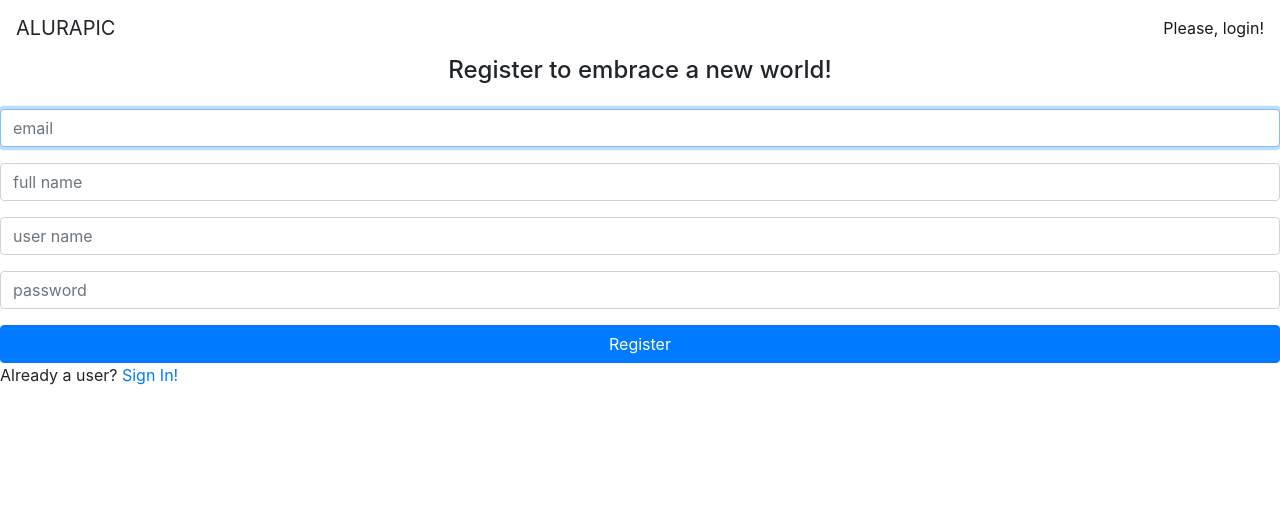
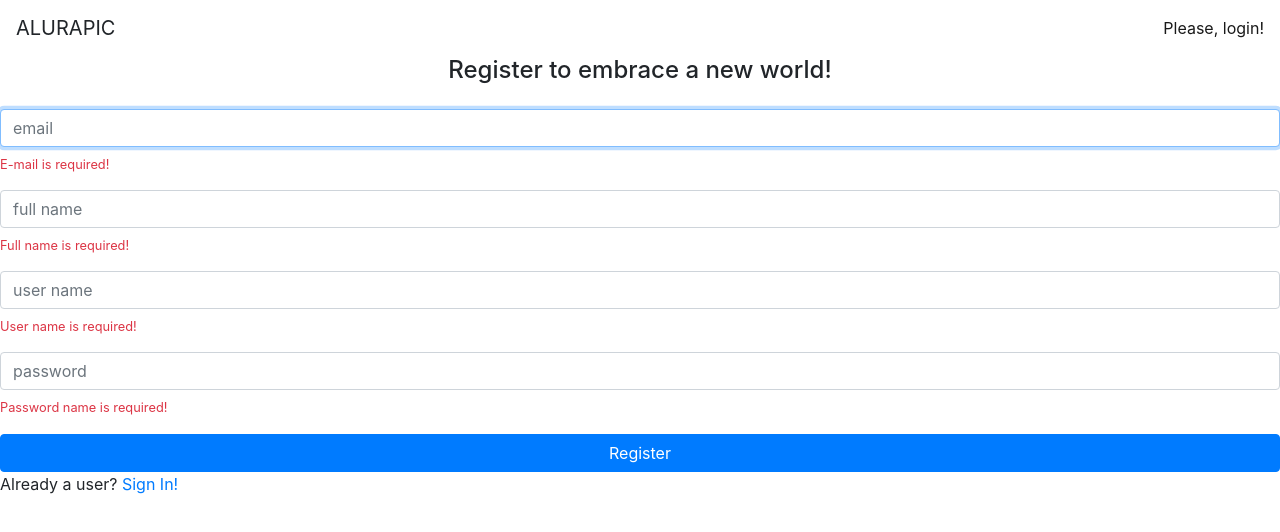
Before and after one commit to DanielleRS/alurapic, an Angular app: page /signup in a window 1280 px wide. Shown: the top 532 px of the page. Built offline with nearby package versions, Linux system fonts and the light colour scheme.

Commit message:
Validacao do formulario

```diff
--- a/src/app/home/signup/signup.component.html
+++ b/src/app/home/signup/signup.component.html
@@ -1,21 +1,65 @@
 <h4 class="text-center"> Register to embrace a new world!</h4>
 
-<form  class="form mt-4">
+<form  [formGroup]="signupForm" class="form mt-4">
     <div class="form-group">
-        <input  placeholder="email" class="form-control" autofocus >
-
+        <input  formControlName="email" placeholder="email" class="form-control" autofocus >
+        <ap-vmessage
+            *ngIf="signupForm.get('email').errors?.required"
+            text="E-mail is required!">
+        </ap-vmessage>
+        <ap-vmessage
+            *ngIf="signupForm.get('email').errors?.email"
+            text="Invalid e-mail">
+        </ap-vmessage>
     </div>
     <div class="form-group">
-        <input placeholder="full name" class="form-control">
-
+        <input formControlName="fullName" placeholder="full name" class="form-control">
+        <ap-vmessage
+            *ngIf="signupForm.get('fullName').errors?.required"
+            text="Full name is required!">
+        </ap-vmessage>
+        <ap-vmessage
+            *ngIf="signupForm.get('fullName').errors?.minlength"
+            text="Minimum length is 2">
+        </ap-vmessage>
+        <ap-vmessage
+            *ngIf="signupForm.get('fullName').errors?.maxlength"
+            text="Maximum length is 40">
+        </ap-vmessage>
     </div>
     <div class="form-group">
-        <input placeholder="user name" class="form-control">
-
+        <input formControlName="userName" placeholder="user name" class="form-control">
+        <ap-vmessage
+            *ngIf="signupForm.get('userName').errors?.required"
+            text="User name is required!">
+        </ap-vmessage>
+        <ap-vmessage
+            *ngIf="signupForm.get('userName').errors?.minlength"
+            text="Minimum length is 2">
+        </ap-vmessage>
+        <ap-vmessage
+            *ngIf="signupForm.get('userName').errors?.maxlength"
+            text="Maximum length is 30">
+        </ap-vmessage>
+        <ap-vmessage
+            *ngIf="signupForm.get('userName').errors?.pattern"
+            text="Must be lower case">
+        </ap-vmessage>
     </div>
     <div class="form-group">
-        <input type="password" placeholder="password" class="form-control">
-
+        <input formControlName="password" type="password" placeholder="password" class="form-control">
+        <ap-vmessage
+            *ngIf="signupForm.get('password').errors?.required"
+            text="Password name is required!">
+        </ap-vmessage>
+        <ap-vmessage
+            *ngIf="signupForm.get('password').errors?.minlength"
+            text="Minimum length is 8">
+        </ap-vmessage>
+        <ap-vmessage
+            *ngIf="signupForm.get('password').errors?.maxlength"
+            text="Maximum length is 14">
+        </ap-vmessage>
     </div>
     <button class="btn btn-primary btn-block">Register</button>
 
--- a/src/app/home/signup/signup.component.ts
+++ b/src/app/home/signup/signup.component.ts
@@ -1,6 +1,45 @@
-import { Component } from "@angular/core";
+import { Component, OnInit } from "@angular/core";
+import { FormGroup, FormBuilder, Validators } from "@angular/forms";
 
 @Component({
     templateUrl: './signup.component.html'
 })
-export class SignUpComponent {}
+export class SignUpComponent implements OnInit{
+
+    signupForm: FormGroup;
+
+    constructor(private formBuilder: FormBuilder) {}
+
+    ngOnInit(): void {
+        this.signupForm = this.formBuilder.group({
+            email: ['',
+                [
+                    Validators.required,
+                    Validators.email
+                ]
+            ],
+            fullName: ['',
+                [
+                    Validators.required,
+                    Validators.minLength(2),
+                    Validators.maxLength(40)
+                ]
+            ],
+            userName: ['',
+                [
+                    Validators.required,
+                    Validators.pattern(/^[a-z0-9_\-]+$/),
+                    Validators.minLength(2),
+                    Validators.maxLength(30)
+                ]
+            ],
+            password: ['',
+                [
+                    Validators.required,
+                    Validators.minLength(8),
+                    Validators.maxLength(14)
+                ]
+            ]
+        });
+    }
+}
```
